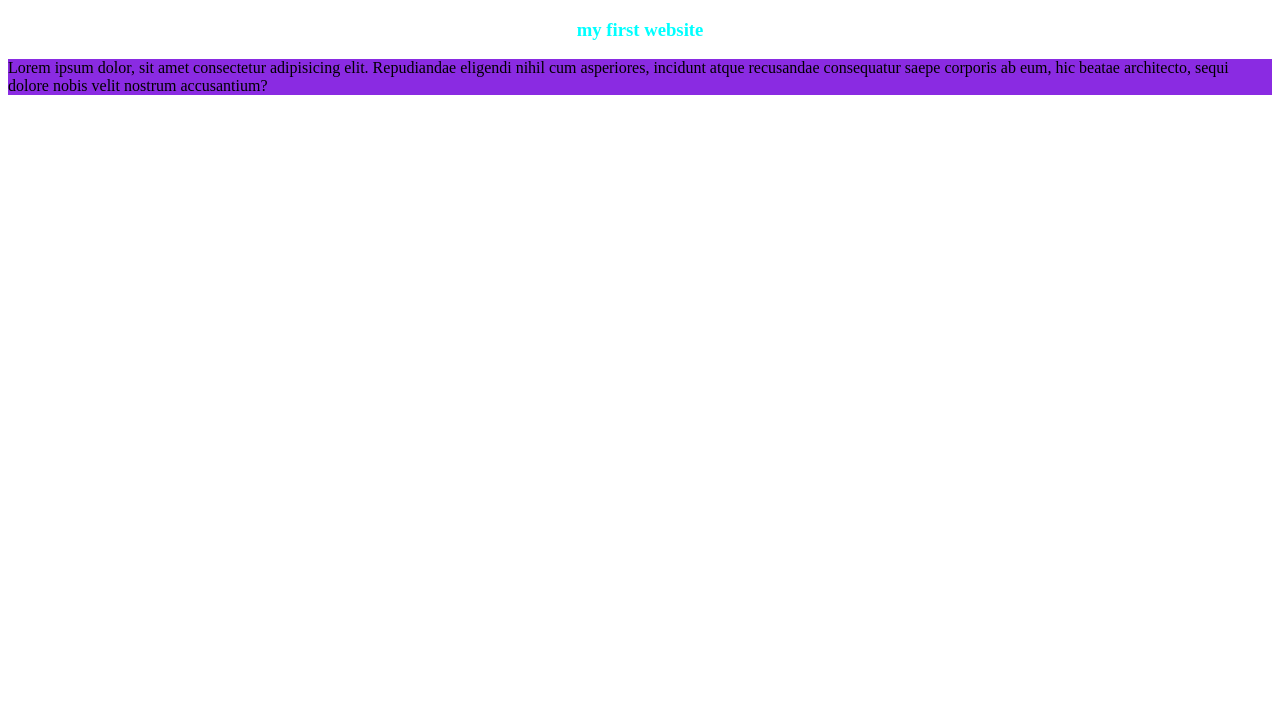
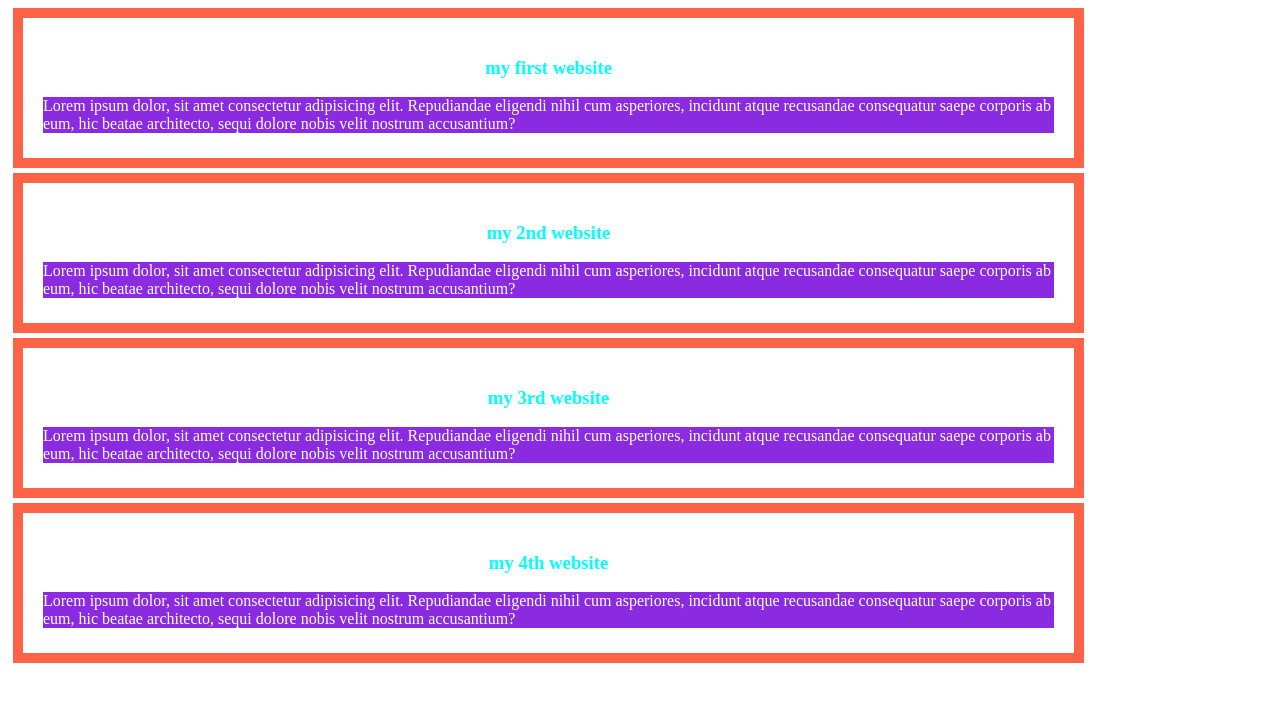
Before and after one commit to muhammad1172/my-second-github-repo, a plain HTML site: page index.html in a window 1280 px wide. Drawn offline with Linux system fonts and the light colour scheme.

Commit message:
added second and third blog

```diff
--- a/Styles/blog.css
+++ b/Styles/blog.css
@@ -3,5 +3,17 @@ h3{
   text-align: center;
 }
 p{
-  background-color: blueviolet;
+
+    color: white;
+    background-color: blueviolet;
+  }
+
+
+div{
+  /* background-color: rgb(71, 77, 255); */
+  margin: 5px;
+  border: 10px solid tomato;
+  padding: 20px;
+  width: 80%;
+  height: 100px;
 }
--- a/index.html
+++ b/index.html
@@ -16,6 +16,31 @@
       accusantium?</p>
   </div>
 
-</body>
+  <body>
+    <div>
+      <h3>my 2nd website</h3>
+      <p>Lorem ipsum dolor, sit amet consectetur adipisicing elit. Repudiandae eligendi nihil cum asperiores, incidunt
+        atque recusandae consequatur saepe corporis ab eum, hic beatae architecto, sequi dolore nobis velit nostrum
+        accusantium?</p>
+    </div>
+
+    <body>
+      <div>
+        <h3>my 3rd website</h3>
+        <p>Lorem ipsum dolor, sit amet consectetur adipisicing elit. Repudiandae eligendi nihil cum asperiores, incidunt
+          atque recusandae consequatur saepe corporis ab eum, hic beatae architecto, sequi dolore nobis velit nostrum
+          accusantium?</p>
+      </div>
+
+      <body>
+        <div>
+          <h3>my 4th website</h3>
+          <p>Lorem ipsum dolor, sit amet consectetur adipisicing elit. Repudiandae eligendi nihil cum asperiores,
+            incidunt
+            atque recusandae consequatur saepe corporis ab eum, hic beatae architecto, sequi dolore nobis velit nostrum
+            accusantium?</p>
+        </div>
+
+      </body>
 
 </html>
```
